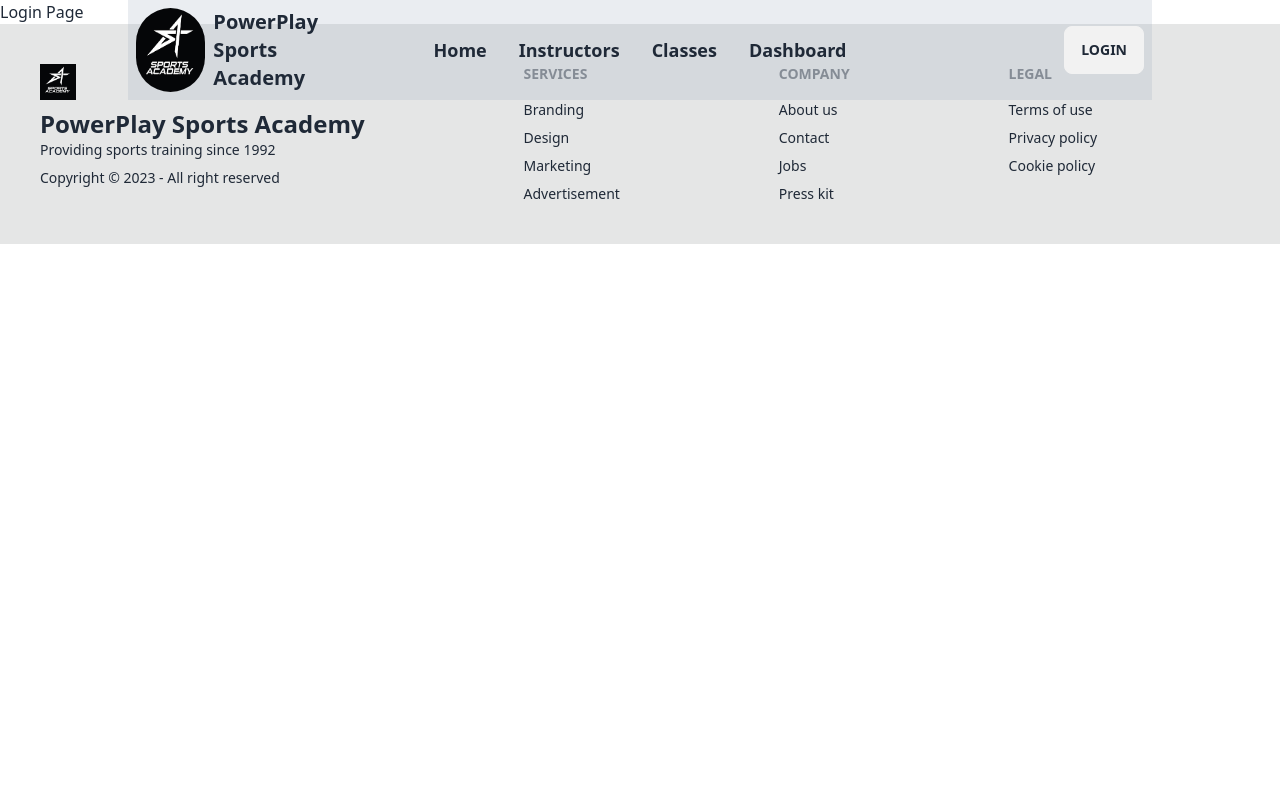
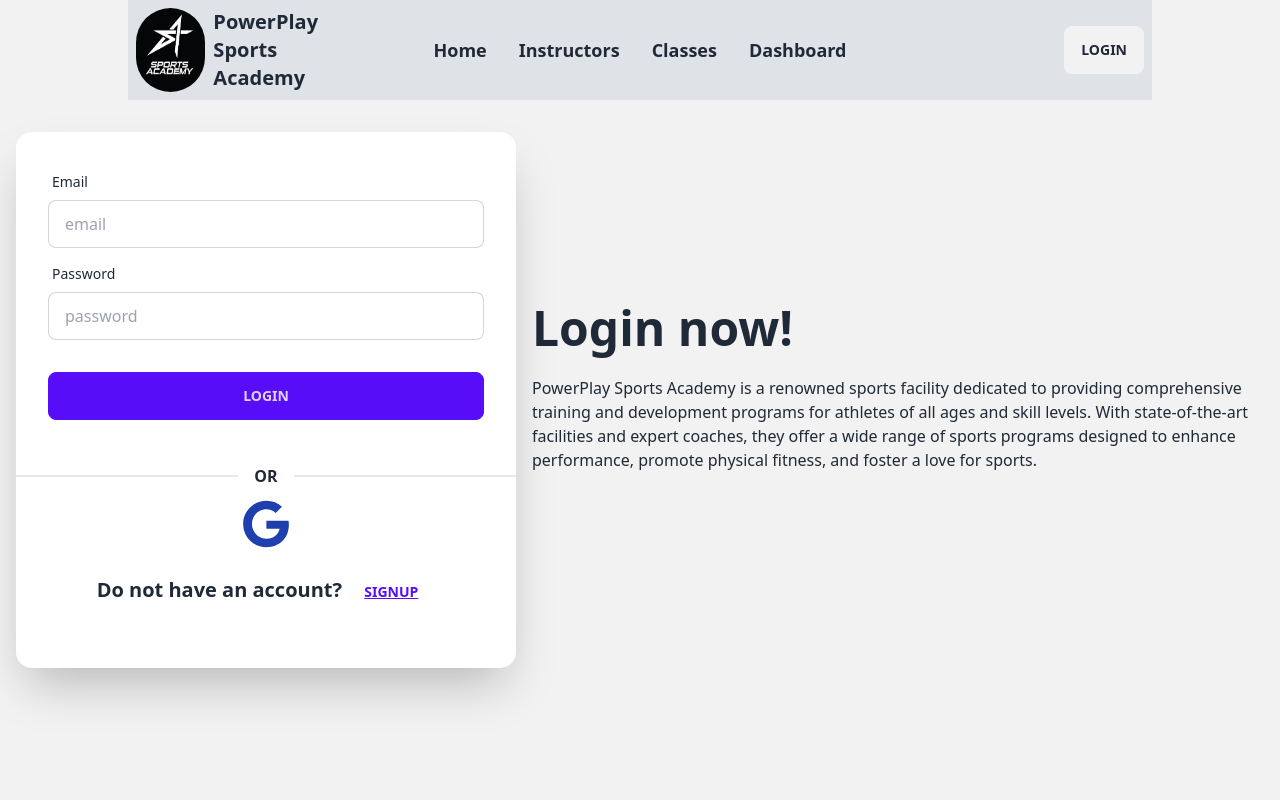
Before and after one commit to ajauni01/PowerPlay-Sports-Academy, a React (Vite) app: page /login in a window 1280 px wide. Shown: the top 800 px of the page. Built offline with nearby package versions, Linux system fonts and the light colour scheme; no server answers.

Commit message:
login-page-created

```diff
--- a/src/Pages/Login/Login.jsx
+++ b/src/Pages/Login/Login.jsx
@@ -1,14 +1,112 @@
+import { useForm } from "react-hook-form";
+import { Link, useNavigate } from "react-router-dom";
+import { FaGoogle } from 'react-icons/fa';
+import { useContext, useState } from "react";
+import { AuthContext } from "../Providers/AuthProvider";
+import { GoogleAuthProvider, signInWithPopup } from "firebase/auth";
+import auth from "../../firebase/firebase.config";
+import Swal from "sweetalert2";
+
+const Login = () => {
+
+  const { logIn } = useContext(AuthContext)
+  const [error, setError] = useState()
+  const { register, handleSubmit, reset, formState: { errors } } = useForm()
+  const navigate = useNavigate()
+  const provider = new GoogleAuthProvider()
+
+  // social login or signUp option
+  const handleGoogleSignIn = () => {
+    signInWithPopup(auth, provider)
+      .then(result => {
+        const user = result.user;
+        console.log(user)
+        // reset the login form
+        reset()
+        Swal.fire({
+          title: 'Success!',
+          text: 'Hurrah!Login Successful',
+          icon: 'success',
+          confirmButtonText: 'Ok'
+        })
+        // navigate the user to the home page
+        navigate('/')
+      })
+      .catch(error => setError(error.message))
+  }
 
 
-const Login = () => {
-  return (
-    <div className='mt-15'>
+  const onSubmit = data => {
+    logIn(data.email, data.password)
+      .then(result => {
+        console.log('current user', result.user)
+        // reset the login form
+        reset()
+        Swal.fire({
+          title: 'Success!',
+          text: 'Hurrah!Login Successful',
+          icon: 'success',
+          confirmButtonText: 'Ok'
+        })
+        // navigate the user to the home page
+        navigate('/')
+      })
+      .catch(error => setError(error.message))
+  };
 
 
-      <p>Login Page</p>
+  return (
+    <div>
+      <div className="hero w-full min-h-screen bg-base-200">
+        <div className="hero-content flex-col lg:flex-row-reverse">
 
+          <div className="text-center lg:text-left">
+            <h1 className="text-5xl font-bold">Login now!</h1>
+            <p className="py-6 font-semi-bold">PowerPlay Sports Academy is a renowned sports facility dedicated to providing comprehensive training and development programs for athletes of all ages and skill levels. With state-of-the-art facilities and expert coaches, they offer a wide range of sports programs designed to enhance performance, promote physical fitness, and foster a love for sports.</p>
+          </div>
 
-    </div>
+          <div className="card flex-shrink-0 w-full md:w-[500px]  shadow-2xl bg-base-100">
+
+            {/* "handleSubmit" will validate your inputs before invoking "onSubmit"  */}
+            < form onSubmit={handleSubmit(onSubmit)} className="card-body">
+
+              {/* user email */}
+              <div className="form-control">
+                <label className="label">
+                  <span className="label-text">Email</span>
+                </label>
+
+                <input type="text" placeholder="email" {...register("email", { required: true })} name="email" className="input input-bordered" />
+                {errors.email && <span className="text-red-700">email is required</span>}
+              </div>
+
+              {/* user password */}
+              <div className="form-control">
+                <label className="label">
+                  <span className="label-text">Password</span>
+                </label>
+
+                <input type="password" placeholder="password" {...register("password", { required: true })} name="password" className="input input-bordered" />
+                {errors.email && <span className="text-red-700"> password is required</span>}
+              </div>
+
+              <div className="form-control mt-6">
+                <button className="btn btn-primary">Login</button>
+              </div>
+            </form>
+            {/* form-ends */}
+
+            {/* social login option */}
+            <div className="divider font-bold">OR</div>
+            <button onClick={handleGoogleSignIn}> <FaGoogle className="w-full mx-auto mb-15 text-5xl font-bold text-blue-800" /></button>
+            <p className="text-center mb-3 mt-5 font-semibold text-xl">Do not have an account? <Link to="/signUp"><button className="btn btn-link">SignUp</button></Link></p>
+
+            <p className="text-red-700 mt-5 text-xl font-bold text-center mb-5">{error}</p>
+          </div>
+
+        </div>
+      </div>
+    </div >
   );
 };
 
--- a/src/Pages/SignUp/SignUp.jsx
+++ b/src/Pages/SignUp/SignUp.jsx
@@ -96,7 +96,7 @@
 
 
   return (
-    <div>
+
     <div className="hero w-full min-h-screen bg-base-200">
       <div className="hero-content flex-col lg:flex-row-reverse">
 
@@ -105,7 +105,7 @@
           <p className="py-6 font-semi-bold">PowerPlay Sports Academy is a renowned sports facility dedicated to providing comprehensive training and development programs for athletes of all ages and skill levels. With state-of-the-art facilities and expert coaches, they offer a wide range of sports programs designed to enhance performance, promote physical fitness, and foster a love for sports.</p>
         </div>
 
-          <div className="card flex-shrink-0 w-full md:w-[500px]  shadow-2xl bg-base-100">
+        <div className="card flex-shrink-0 w-full md:w-[600px]  shadow-2xl bg-base-100 mt-36 mb-20">
 
           {/* "handleSubmit" will validate your inputs before invoking "onSubmit"  */}
           < form onSubmit={handleSubmit(onSubmit)} className="card-body">
@@ -185,8 +185,6 @@
 
       </div>
     </div>
-
-    </div >
   );
 };
 
--- a/src/Routes/Routes.jsx
+++ b/src/Routes/Routes.jsx
@@ -6,7 +6,6 @@
 import Home from "../Pages/Home/Home/Home";
 import Contact from "../Pages/Contact/Contact";
 import Instructors from "../Pages/Instructors/Instructors";
-import { ClassNames } from "@emotion/react";
 import Classes from "../Pages/Classes/Classes";
 import Login from "../Pages/Login/Login";
 import SignUp from "../Pages/SignUp/SignUp";
```
Lines whose indentation alone changed are shown as unchanged.
